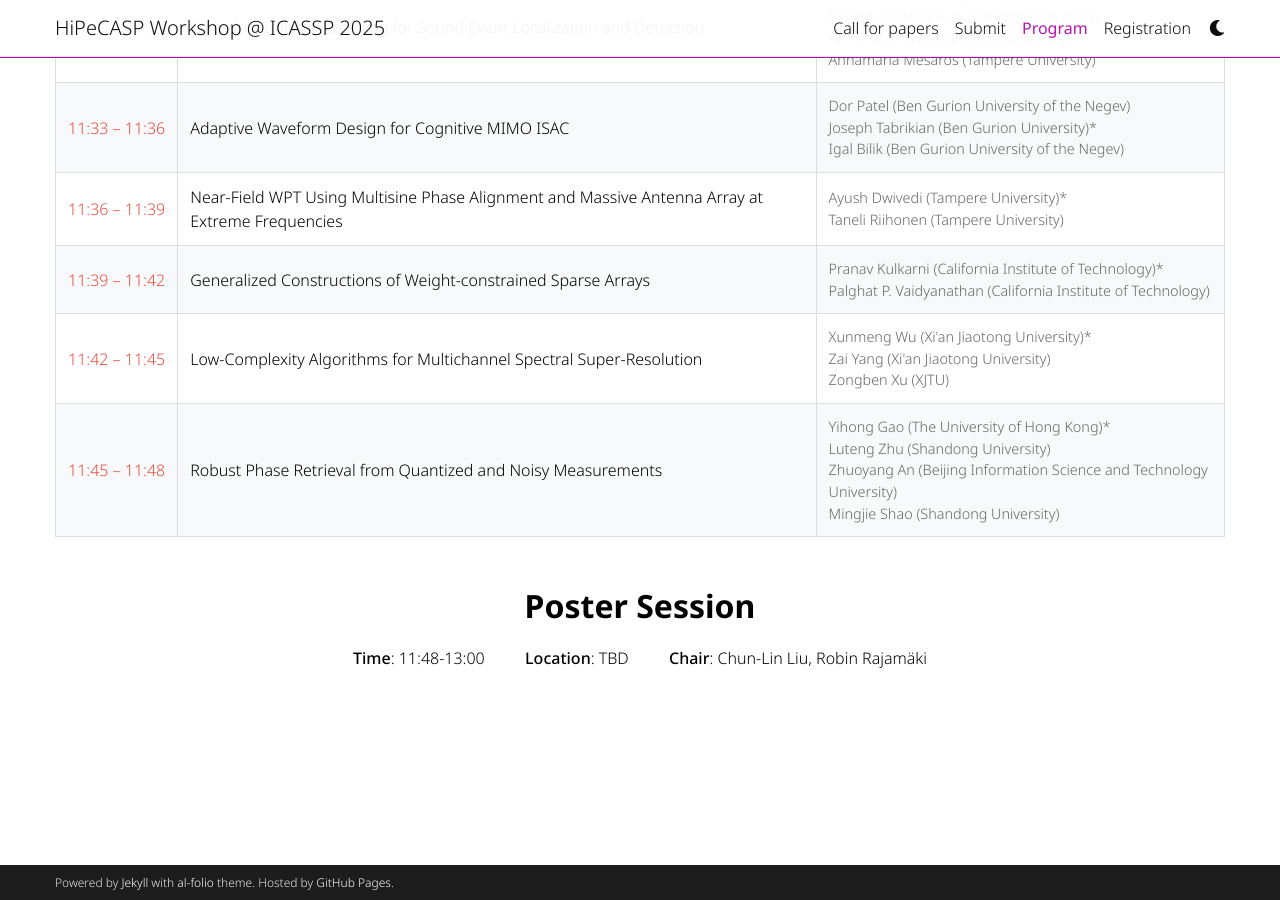
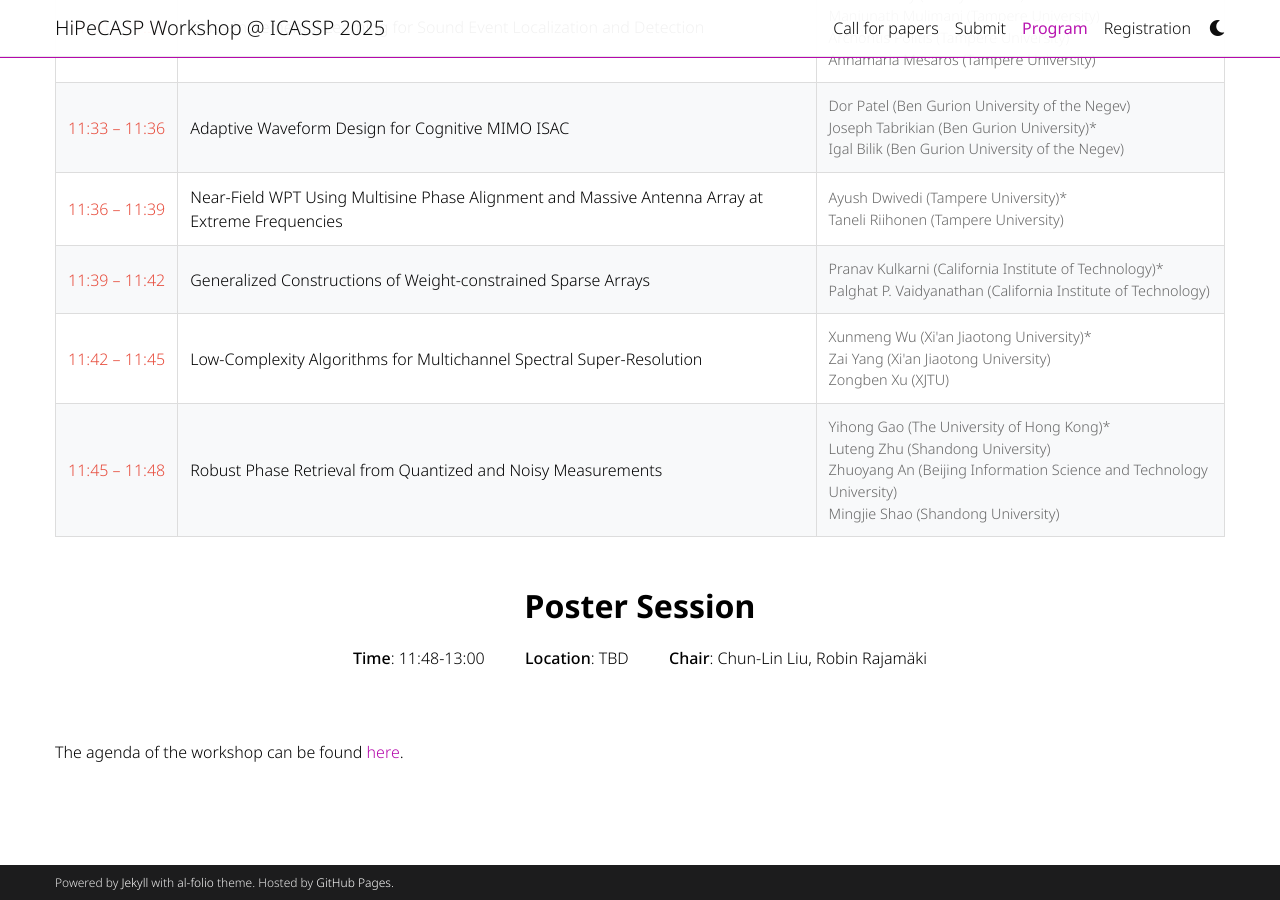
Before and after one commit to signal-process/signal-process.github.io, a Jekyll site: the page built from _pages/program.md, in a window 1280 px wide and 900 px high, scrolled down 1298 px. Built offline with Jekyll 4.4.1, drawn with Linux system fonts in a browser that asks for light colours; comment, search, counter and statistics services are not loaded; a style sheet for code colours, icons or effects is not loaded.

Commit message:
Update program.md

```diff
--- a/_pages/program.md
+++ b/_pages/program.md
@@ -39,3 +39,6 @@ nav_order: 3
 <strong>Location</strong>: TBD &emsp;&emsp;
 <strong>Chair</strong>: Chun-Lin Liu, Robin Rajamäki
 </p>
+<div style="height:50px"></div>
+The agenda of the workshop can be found [here](https://gspworkshop.org/assets/pdf/Graph%20Signal%20Processing%20Programme%20V4.pdf).
+<div style="height:50px"></div>
```
